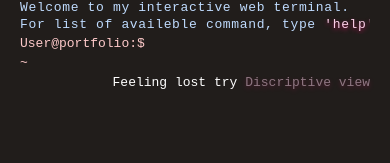
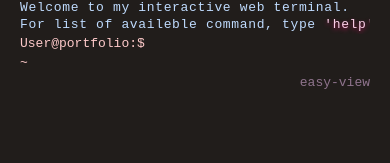
Before and after one commit to mothies-m/my-website, a Vue app: page / in a window 390 px wide. Shown: the part 133-296 px from the top of the page. Built offline with nearby package versions, Linux system fonts and the light colour scheme.

Commit message:
responsive feature

```diff
--- a/src/page/DescriptView.vue
+++ b/src/page/DescriptView.vue
@@ -1,7 +1,8 @@
 <template>
     <div>
         <div class="flex flex-row-reverse bottom-0">
-            <label class="text-white">Feeling lost try <button @click="showDescription = true" class="text-pink-200 animate-pulse text-shadow shadow-pink-900">Discriptive view</button></label>
+            <label class="text-white hidden md:block">Feeling lost try <button @click="showDescription = true" class="text-pink-200 animate-pulse text-shadow shadow-pink-900">Discriptive view</button></label>
+            <button @click="showDescription = true" class="block md:hidden animate-pulse">easy-view</button>
         </div>
         <transition appear>
         <div class="fixed cursor-pointer top-4 left-6 right-20 bottom-4 rounded-l border-white bg-sky-900" v-if="showDescription">
```
